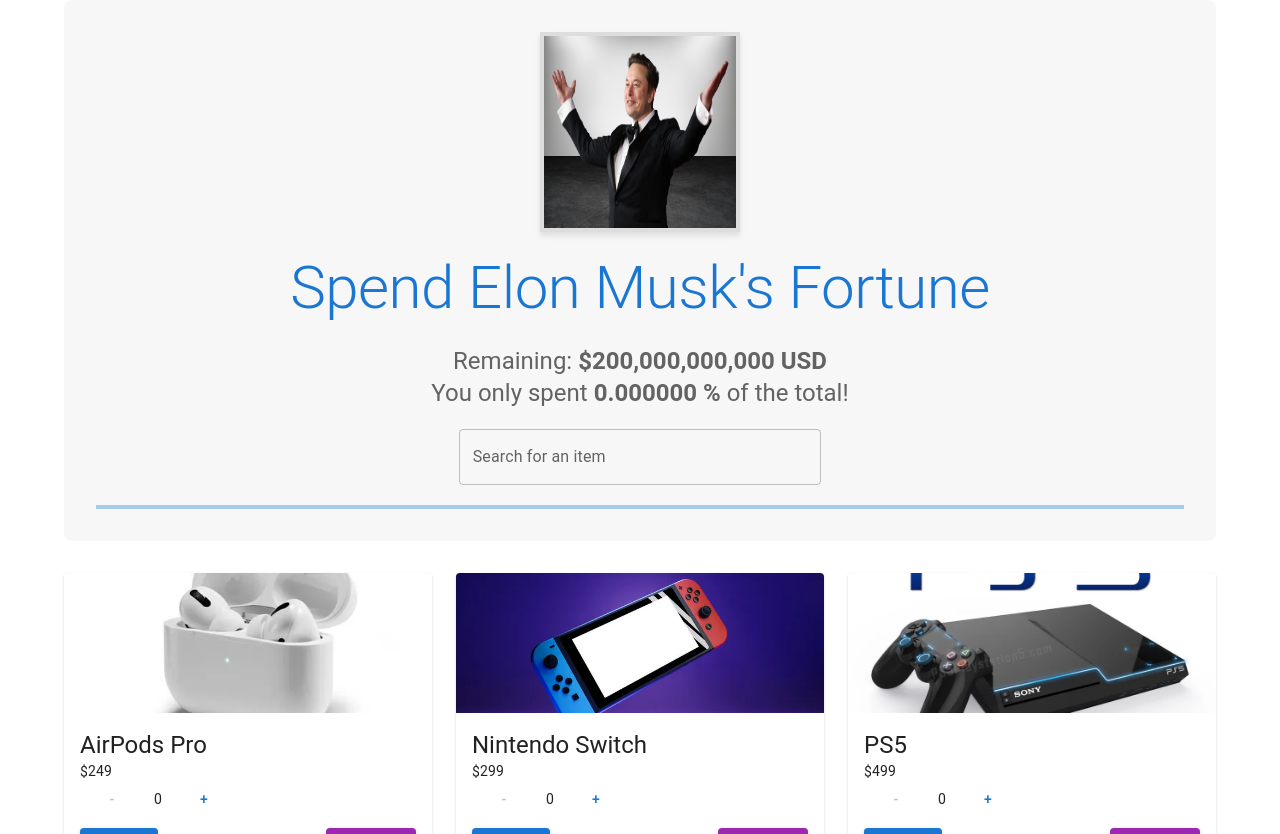
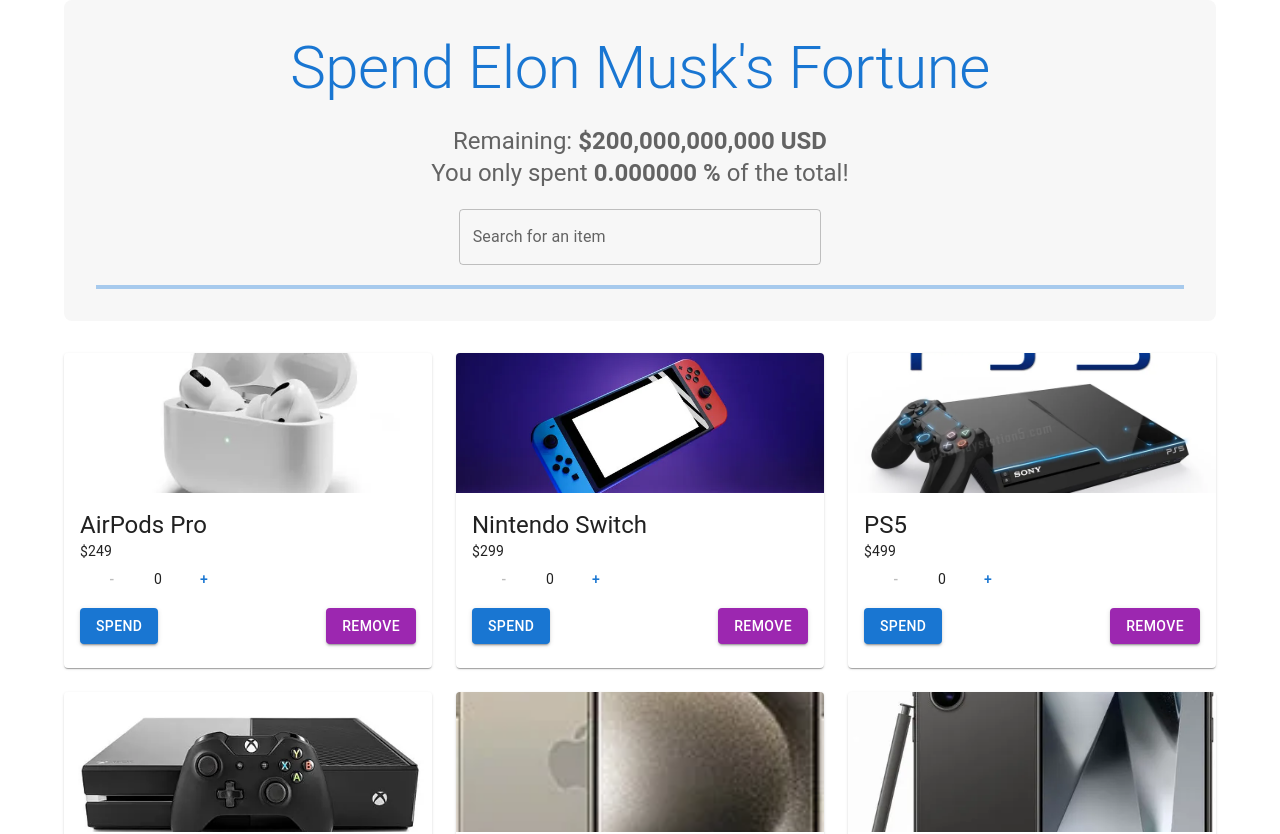
Before and after one commit to Rkjangir26/Spend-Elon-Musk-s-Fortune, a React (Create React App) app: page / in a window 1280 px wide. Shown: the top 834 px of the page. Built offline with nearby package versions, Linux system fonts and the light colour scheme.

Commit message:
app.js updated success

```diff
--- a/package.json
+++ b/package.json
@@ -13,6 +13,7 @@
     "framer-motion": "^11.9.0",
     "react": "^18.3.1",
     "react-dom": "^18.3.1",
+    "react-helmet": "^6.1.0",
     "react-scripts": "5.0.1",
     "web-vitals": "^2.1.4"
   },
--- a/src/App.js
+++ b/src/App.js
@@ -1,5 +1,5 @@
 import React, { useState } from 'react';
-import { Analytics } from "@vercel/analytics/react"
+import { Helmet } from 'react-helmet';
 import {
   Container,
   Grid,
@@ -10,14 +10,10 @@
   Paper,
   Box,
   Button,
-  Dialog,
-  DialogTitle,
-  DialogContent,
 } from '@mui/material';
 import SpendingOption from './components/SpendingOption';
 import SpendingSummary from './components/SpendingSummary';
 import SpendingConfirmation from './components/SpendingConfirmation';
-import ElonMuskImage from './assets/elon_musk.jpg'; // Ensure you have the image in your assets folder
 import './App.css';
 
 // Initial fortune amount
@@ -81,18 +77,17 @@
   { name: "Modern Building (35 condos + 10 Offices)", cost: 12000000, image: "modern_building.jpg" },
   { name: "Sailboat", cost: 130000, image: "sailboat.jpg" },
   { name: "Mega Yacht", cost: 300000000, image: "mega_yacht.jpg" },
-];
-<Analytics />
+];;
+
 const App = () => {
   const [totalSpent, setTotalSpent] = useState(0);
   const [selectedOptions, setSelectedOptions] = useState([]);
   const [confirmationOpen, setConfirmationOpen] = useState(false);
   const [currentOption, setCurrentOption] = useState(null);
   const [searchTerm, setSearchTerm] = useState('');
-  const [privacyPolicyOpen, setPrivacyPolicyOpen] = useState(false); // State for Privacy Policy modal
 
   // Filter options based on the search term
-  const filteredOptions = spendingOptions.filter(option =>
+  const filteredOptions = spendingOptions.filter((option) =>
     option.name.toLowerCase().includes(searchTerm.toLowerCase())
   );
 
@@ -102,7 +97,7 @@
   };
 
   const handleConfirmSpend = () => {
-    const existingOption = selectedOptions.find(o => o.name === currentOption.name);
+    const existingOption = selectedOptions.find((o) => o.name === currentOption.name);
     if (existingOption) {
       existingOption.quantity += 1; // Increase quantity if already selected
     } else {
@@ -113,20 +108,24 @@
   };
 
   const handleRemove = (option) => {
-    setSelectedOptions(selectedOptions.filter(o => o.name !== option.name));
-    setTotalSpent(totalSpent - (option.cost * option.quantity));
+    setSelectedOptions(selectedOptions.filter((o) => o.name !== option.name));
+    setTotalSpent(totalSpent - option.cost * option.quantity);
   };
 
   const handleChangeQuantity = (option, newQuantity) => {
     if (newQuantity >= 0) {
-      const updatedOptions = selectedOptions.map(o => {
+      const updatedOptions = selectedOptions.map((o) => {
         if (o.name === option.name) {
           return { ...o, quantity: newQuantity };
         }
         return o;
       });
       setSelectedOptions(updatedOptions);
-      const newTotal = updatedOptions.reduce((total, o) => total + o.cost * o.quantity, 0);
+      // Recalculate totalSpent
+      const newTotal = updatedOptions.reduce(
+        (total, o) => total + o.cost * o.quantity,
+        0
+      );
       setTotalSpent(newTotal);
     }
   };
@@ -136,17 +135,21 @@
 
   return (
     <Container component="main" maxWidth="lg">
+      <Helmet>
+        <meta name="google-adsense-account" content="ca-pub-9623127137652712" />
+        <title>Spend Elon's Fortune</title>
+      </Helmet>
       <CssBaseline />
 
-      <Box sx={{ textAlign: 'center', marginBottom: 4, backgroundColor: '#f7f7f7', padding: 4, borderRadius: 2 }}>
-  {/* Elon Musk's Image */}
-  <div className="elon-image-container">
-    <img
-      src={ElonMuskImage}
-      alt="Elon Musk"
-      className="elon-image"
-    />
-  </div>
+      <Box
+        sx={{
+          textAlign: 'center',
+          marginBottom: 4,
+          backgroundColor: '#f7f7f7',
+          padding: 4,
+          borderRadius: 2,
+        }}
+      >
         <Typography variant="h2" color="primary" gutterBottom>
           Spend Elon Musk's Fortune
         </Typography>
@@ -166,7 +169,10 @@
             />
           </Grid>
         </Grid>
-  <LinearProgress variant="determinate" value={(totalSpent / INITIAL_FORTUNE) * 100} />
+        <LinearProgress
+          variant="determinate"
+          value={(totalSpent / INITIAL_FORTUNE) * 100}
+        />
       </Box>
 
       <Grid container spacing={3}>
@@ -176,7 +182,10 @@
               option={option}
               onSpend={handleSpendClick}
               onRemove={handleRemove}
-              quantity={selectedOptions.find(o => o.name === option.name)?.quantity || 0}
+              quantity={
+                selectedOptions.find((o) => o.name === option.name)?.quantity ||
+                0
+              }
               onChangeQuantity={handleChangeQuantity}
             />
           </Grid>
@@ -202,24 +211,6 @@
         onClose={() => setConfirmationOpen(false)}
         onConfirm={handleConfirmSpend}
       />
-
-      {/* Privacy Policy Section */}
-      <Box sx={{ textAlign: 'center', marginTop: 4 }}>
-        <Button variant="text" onClick={() => setPrivacyPolicyOpen(true)}>
-          Privacy Policy
-        </Button>
-      </Box>
-
-      {/* Privacy Policy Modal */}
-      <Dialog open={privacyPolicyOpen} onClose={() => setPrivacyPolicyOpen(false)} fullWidth maxWidth="sm">
-        <DialogTitle>Privacy Policy</DialogTitle>
-        <DialogContent>
-          <Typography variant="body1" paragraph>
-            This app is for entertainment purposes only. We do not collect any personal data, and all spending is fictional.
-          </Typography>
-        </DialogContent>
-        <Button onClick={() => setPrivacyPolicyOpen(false)}>Close</Button>
-      </Dialog>
     </Container>
   );
 };
```
Also changed, not shown: 1 other file (tests, documents, lock files or other folders). Lines whose indentation alone changed are shown as unchanged.
